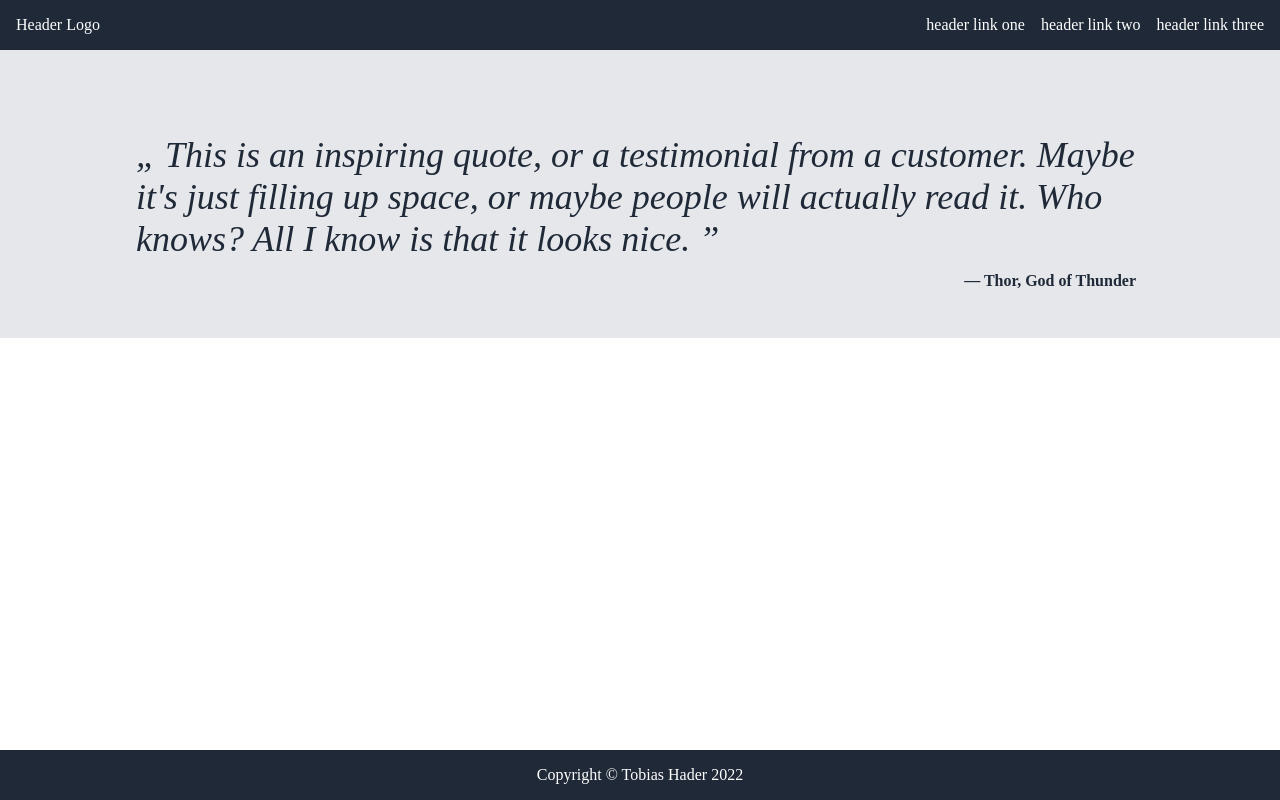
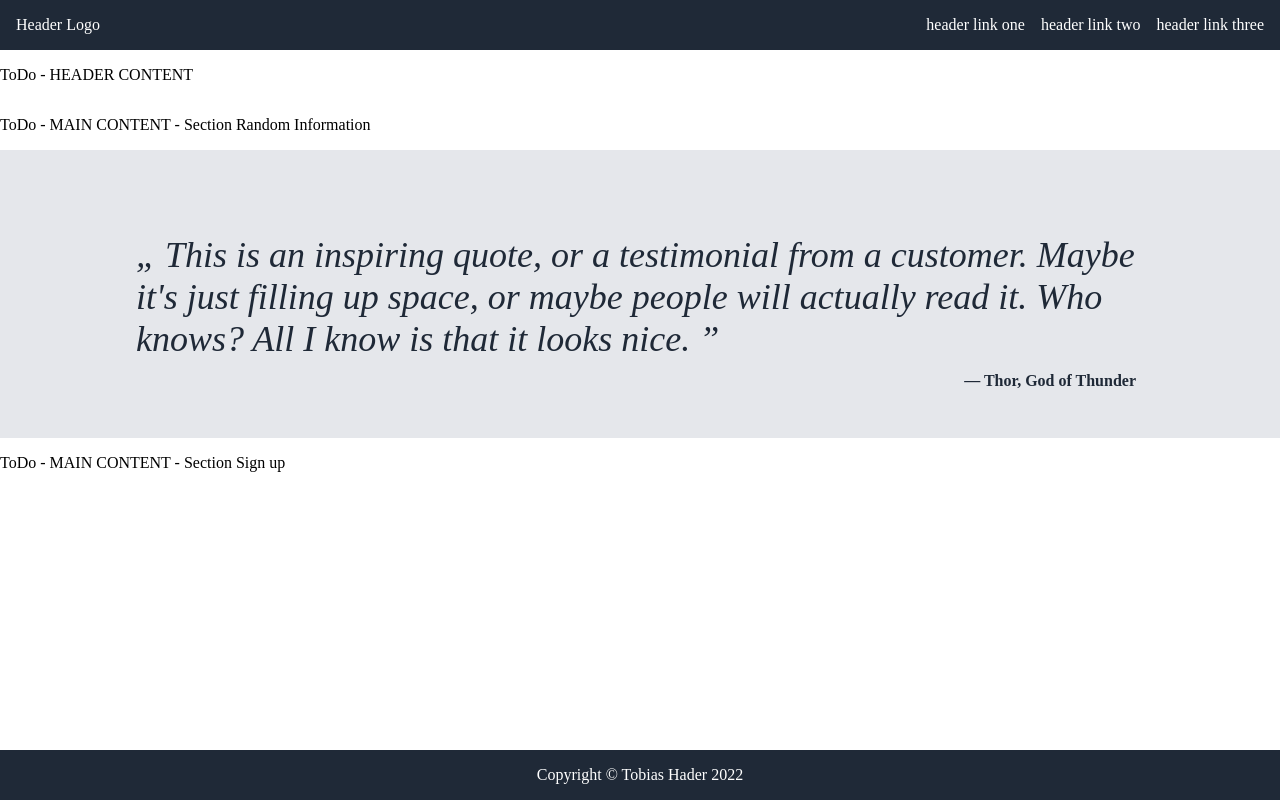
Before and after one commit to hadda4/odin-landing, a plain HTML site: page index.html in a window 1280 px wide. Drawn offline with Linux system fonts and the light colour scheme.

Commit message:
add ToDo's (missing header and main section parts)

```diff
--- a/index.html
+++ b/index.html
@@ -21,7 +21,11 @@
         </ul>
     </nav>
 
+
+    <p>ToDo - HEADER CONTENT</p>
+
     <main>
+        <p>ToDo - MAIN CONTENT - Section Random Information</p>
         <section class="quote">
             <blockquote>
                 This is an inspiring quote, or a testimonial from a customer. Maybe it's just filling up space, or
@@ -31,6 +35,7 @@
                 — Thor, God of Thunder </cite>
             </footer>
         </section>
+        <p>ToDo - MAIN CONTENT - Section Sign up</p>
     </main>
     <footer>
         <p>Copyright &copy; Tobias Hader 2022</p>
--- a/styles/style.css
+++ b/styles/style.css
@@ -32,6 +32,7 @@ nav ul {
   margin-left: 16px;
 }
 /* Style - HEADER */
+
 
 /* Style - MAIN */
 
```
